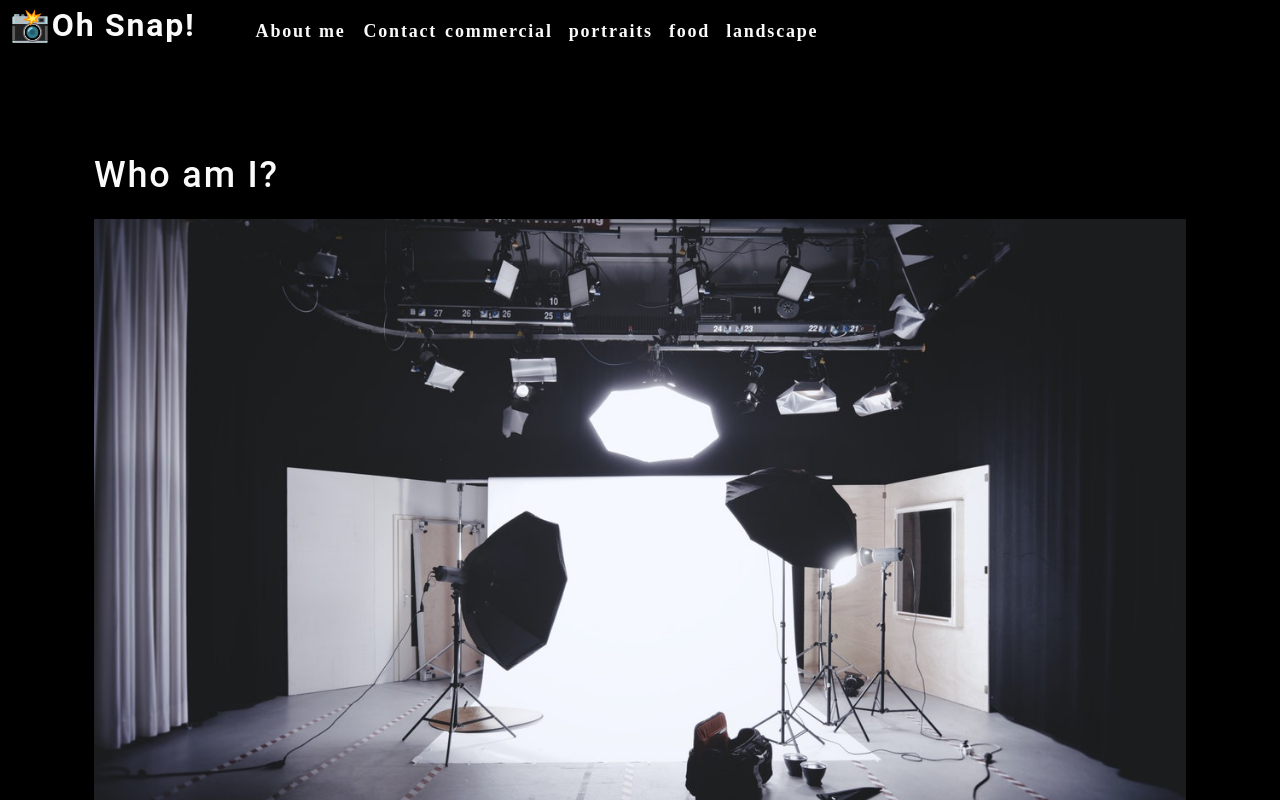
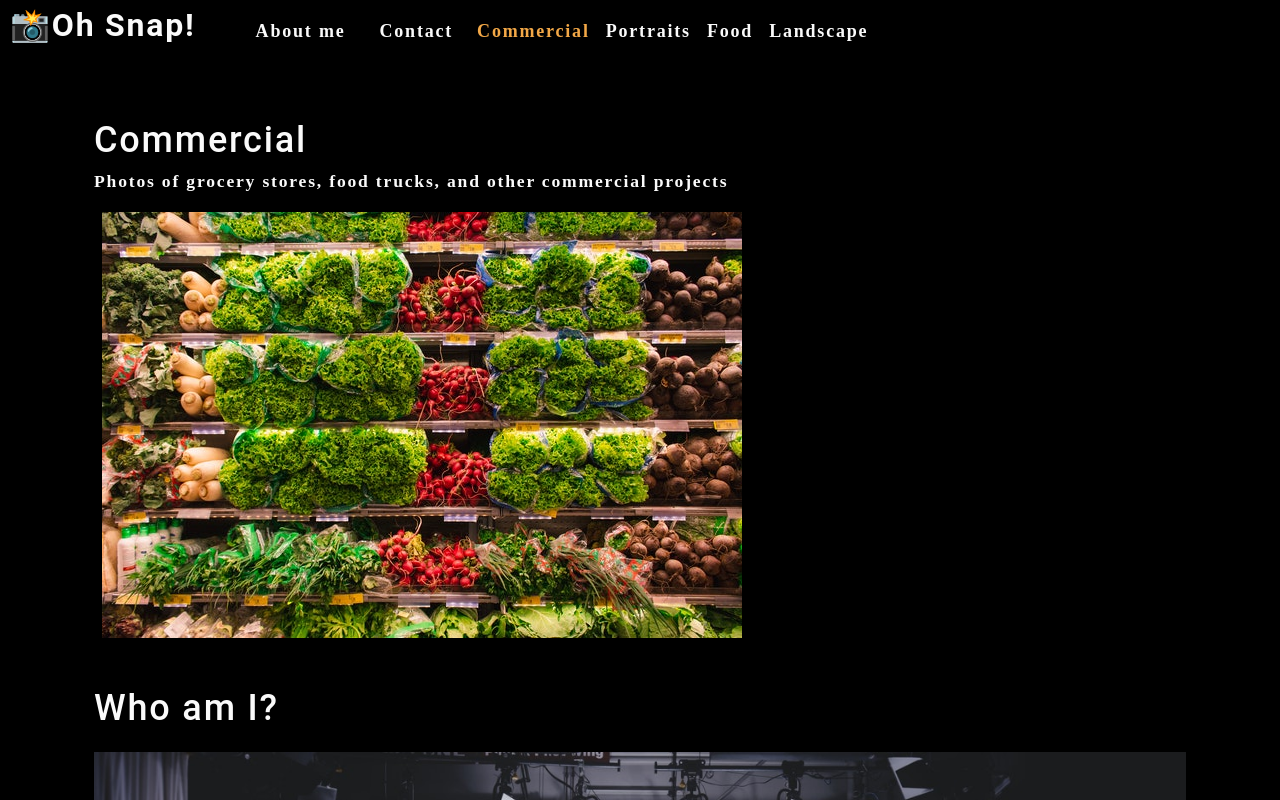
Before and after one commit to edgardopina/photo-port, a React (Create React App) app: page / in a window 1280 px wide. Shown: the top 800 px of the page. Built offline with nearby package versions, Linux system fonts and the light colour scheme.

Commit message:
Added Gallery component; Refactored useState() from components to App.js; Added useeffect() hook to Nav component to re-render it when there is a change on category name

```diff
--- a/src/App.js
+++ b/src/App.js
@@ -4,20 +4,50 @@
 //* React components follow the PascalCase naming convention. Knowing this will help you quickly identify
 //* whether a function is a component or just a regular function.
 
-import React from 'react'; //* we need to import React in every component file
-// import logo from './logo.svg';
-// import './App.css';
+//* we need to import React in every component file
+import React, { useState } from 'react'; //* import React and React's state handler
+
+import Nav from './components/Nav';
 import About from './components/About';
-import Nav from './components/Nav';
+import Gallery from './components/Gallery';
 
 //* because we are using webpack (in the background) and React, we can add HTML to Javascript without a string
 function App() {
+   //* initialize the category state with useState without setter (for future use)
+   const [categories] = useState([
+      {
+         name: 'commercial',
+         description: 'Photos of grocery stores, food trucks, and other commercial projects',
+      },
+      {
+         name: 'portraits',
+         description: 'Portraits of people in my life',
+      },
+      {
+         name: 'food',
+         description: 'Delicious delicacies',
+      },
+      {
+         name: 'landscape',
+         description: 'Fields, farmhouses, waterfalls, and the beauty of nature',
+      },
+   ]);
+
+   //! define React Hook
+   //* useState - always returns an array that can be de-structured as follows
+   //* currentCategory - is the variable that will manage the state
+   //* setCurrentCategory - the state variable (currentCategory) setter
+   //* useState(par) : par - sets 'the initial value' of the state
+   const [currentCategory, setCurrentCategory] = useState(categories[0]);
+
    return (
       <div>
-         <Nav></Nav>
+         <Nav categories={categories} setCurrentCategory={setCurrentCategory} currentCategory={currentCategory}></Nav>
          <main>
-            <About>
-            </About>
+            <div>
+               <Gallery></Gallery>
+               <About></About>
+            </div>
          </main>
       </div>
    );
--- /dev/null
+++ b/src/components/Gallery/index.js
@@ -0,0 +1,23 @@
+import React from 'react'; // import React
+import { capitalizeFirstLetter } from '../../utils/helpers';
+import photo from '../../assets/small/commercial/0.jpg';
+
+
+function Gallery(props) {
+   const currentCategory = {
+      name: 'commercial',
+      description: 'Photos of grocery stores, food trucks, and other commercial projects',
+   };
+
+   return (
+      <section>
+         <h1>{capitalizeFirstLetter(currentCategory.name)}</h1>
+         <p>{currentCategory.description}</p>
+         <div>
+            <img src={photo} alt='Commercial Example' className='img-thumbail mx-1' />
+         </div>
+      </section>
+   );
+}
+
+export default Gallery;
--- a/src/components/Nav/index.js
+++ b/src/components/Nav/index.js
@@ -1,28 +1,17 @@
-import React from 'react';
+//! import React and useEffect to re-render the component
+import React, { useEffect } from 'react';
+import { capitalizeFirstLetter } from '../../utils/helpers';
 
-function Nav() {
-   const categories = [
-      {
-         name: 'commercial',
-         description: 'Photos of grocery stores, food trucks, and other commercial projects',
-      },
-      {
-         name: 'portraits',
-         description: 'Portraits of people in my life',
-      },
-      {
-         name: 'food',
-         description: 'Delicious delicacies',
-      },
-      {
-         name: 'landscape',
-         description: 'Fields, farmhouses, waterfalls, and the beauty of nature',
-      },
-   ];
+function Nav(props) {
+   const { categories = [], setCurrentCategory, currentCategory } = props;
+   console.log(`Nav ~ props`, props);
+   console.log(`Nav ~ currentCategory`, currentCategory);
 
-   function categorySelected(name) {
-      console.log(`${name} clicked`);
-   }
+   //* useEffect 1st parameter - callback function (arrow function)
+   //* useEffect 2nd parameter - component to re-render on changes of the value of the state (currentCategory.name)
+   useEffect(() => {
+      document.title = capitalizeFirstLetter(currentCategory.name);
+   }, [currentCategory]);
 
    return (
       <header className='flex-row px-1'>
@@ -37,14 +26,24 @@ function Nav() {
          <nav>
             <ul className='flex-row'>
                <li className='mx-2'>
-                  <a data-testid='about' href='#About'>About me</a>
+                  <a data-testid='about' href='#About'>
+                     About me
+                  </a>
                </li>
-               <li>
+               <li className='mx-2'>
                   <span>Contact</span>
                </li>
+               {/* this line of code: ${currentCategory.name === category.name && 'navActive'}} */}
+               {/* compares if(currentCategory.name === category.name) and IF it is true returns 'navActive' as part of className */}
                {categories.map(category => (
-                  <li className='mx-1' key={category.name}>
-                     <span onClick={() => categorySelected(category.name)}>{category.name}</span>
+                  <li className={`mx-1 ${currentCategory.name === category.name && 'navActive'}`} key={category.name}>
+                     <span
+                        onClick={() => {
+                           setCurrentCategory(category);
+                        }}
+                     >
+                        {capitalizeFirstLetter(category.name)}
+                     </span>
                   </li>
                ))}
             </ul>
```
